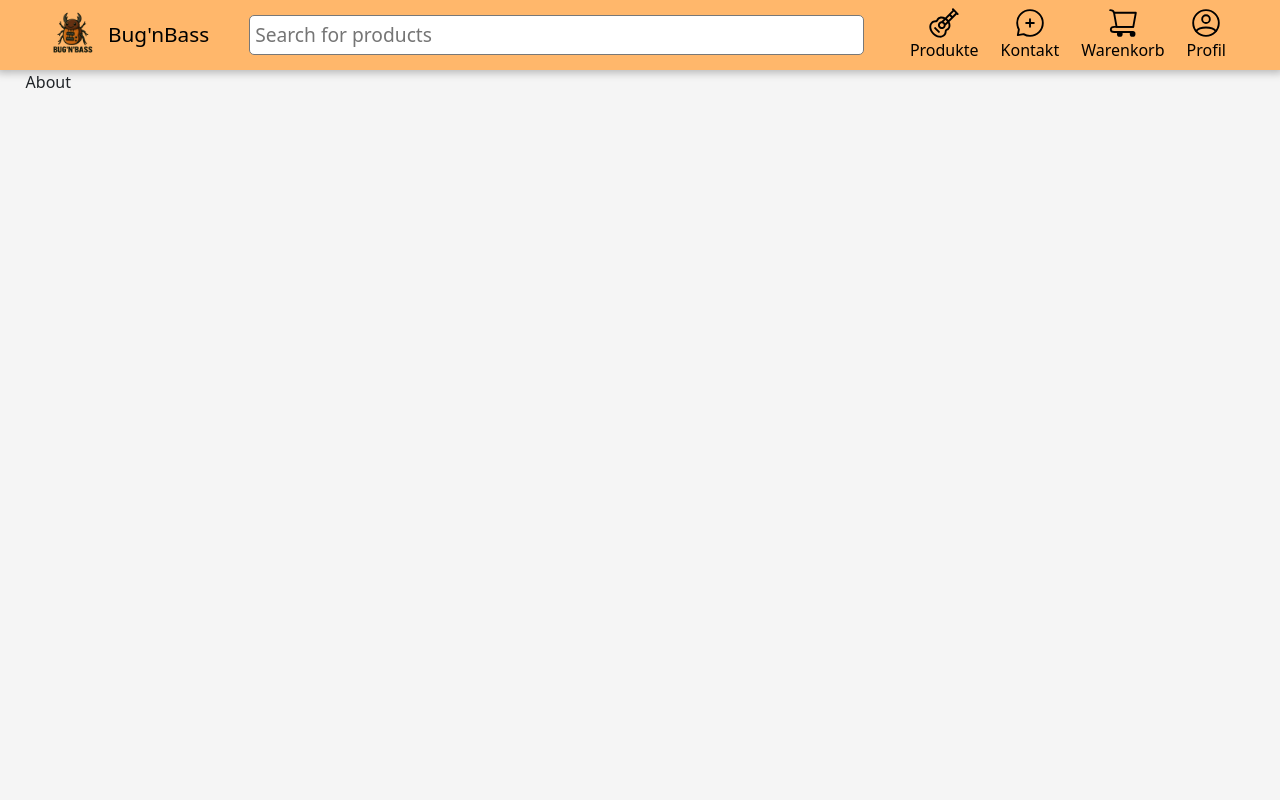
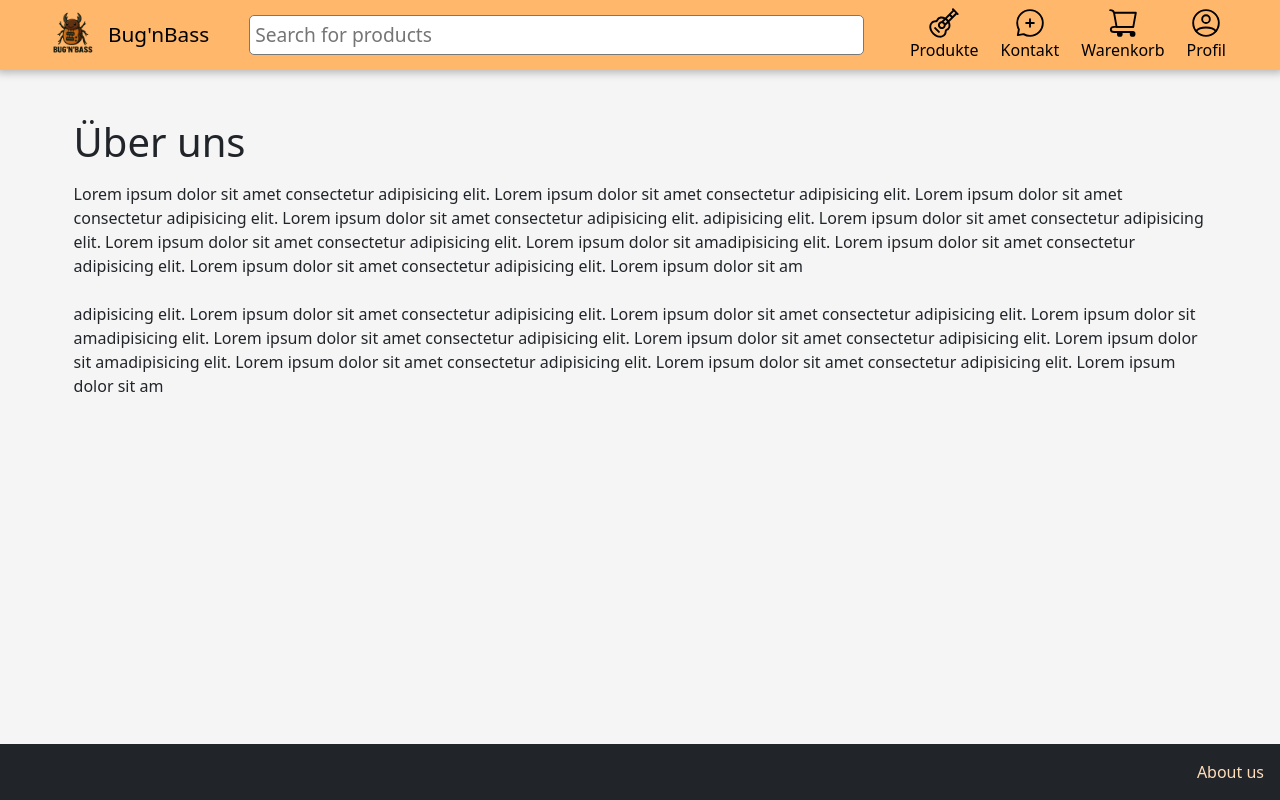
Before and after one commit to RolandExSauce/Bugn-Base, a React (Vite) app in the folder frontend/: page /aboutus in a window 1280 px wide. Built offline with nearby package versions, Linux system fonts and the light colour scheme; no server answers.

Commit message:
update: about us page

```diff
--- a/frontend/src/Layout.tsx
+++ b/frontend/src/Layout.tsx
@@ -1,5 +1,6 @@
 import { Outlet } from "react-router-dom";
 import NavBar from "./components/navigation/NavBar";
+import Footer from "./components/navigation/Footer";
 
 export default function Layout() {
   return (
@@ -8,6 +9,7 @@ export default function Layout() {
       <main className="main-div">
         <Outlet />
       </main>
+      <Footer />
     </>
   );
 }
--- /dev/null
+++ b/frontend/src/components/navigation/Footer.tsx
@@ -0,0 +1,11 @@
+import { Link } from "react-router-dom";
+
+export default function Footer() {
+  return (
+    <footer className="position-absolute bottom-0 start-0 d-flex w-100 justify-content-end bg-dark p-3">
+      <Link to="/aboutus" className="footer-link">
+        About us
+      </Link>
+    </footer>
+  );
+}
--- a/frontend/src/main.css
+++ b/frontend/src/main.css
@@ -570,3 +570,12 @@ body {
 .main-div {
   padding: 0px 2vw;
 }
+
+.footer-link {
+  color: rgb(255, 221, 186);
+  z-index: 100;
+}
+.footer-link:hover {
+  color: rgb(255, 183, 107);
+  cursor: pointer;
+}
--- a/frontend/src/pages/About.tsx
+++ b/frontend/src/pages/About.tsx
@@ -1,6 +1,25 @@
 const About = () => {
   return (
-    <div>About</div>
-  )
-}
-export default About
+    <div className="mt-5 px-5">
+      <div className="h1">Über uns</div>
+      <p className="my-3">
+        Lorem ipsum dolor sit amet consectetur adipisicing elit. Lorem ipsum
+        dolor sit amet consectetur adipisicing elit. Lorem ipsum dolor sit amet
+        consectetur adipisicing elit. Lorem ipsum dolor sit amet consectetur
+        adipisicing elit. adipisicing elit. Lorem ipsum dolor sit amet
+        consectetur adipisicing elit. Lorem ipsum dolor sit amet consectetur
+        adipisicing elit. Lorem ipsum dolor sit amadipisicing elit. Lorem ipsum
+        dolor sit amet consectetur adipisicing elit. Lorem ipsum dolor sit amet
+        consectetur adipisicing elit. Lorem ipsum dolor sit am <br /> <br />{" "}
+        adipisicing elit. Lorem ipsum dolor sit amet consectetur adipisicing
+        elit. Lorem ipsum dolor sit amet consectetur adipisicing elit. Lorem
+        ipsum dolor sit amadipisicing elit. Lorem ipsum dolor sit amet
+        consectetur adipisicing elit. Lorem ipsum dolor sit amet consectetur
+        adipisicing elit. Lorem ipsum dolor sit amadipisicing elit. Lorem ipsum
+        dolor sit amet consectetur adipisicing elit. Lorem ipsum dolor sit amet
+        consectetur adipisicing elit. Lorem ipsum dolor sit am
+      </p>
+    </div>
+  );
+};
+export default About;
--- a/frontend/src/styles/main.scss
+++ b/frontend/src/styles/main.scss
@@ -16,3 +16,12 @@ body {
 .main-div {
   padding: 0px 2vw;
 }
+
+.footer-link {
+  color: $primary-light;
+  z-index: 100;
+  &:hover {
+    color: $primary-accent;
+    cursor: pointer;
+  }
+}
```
